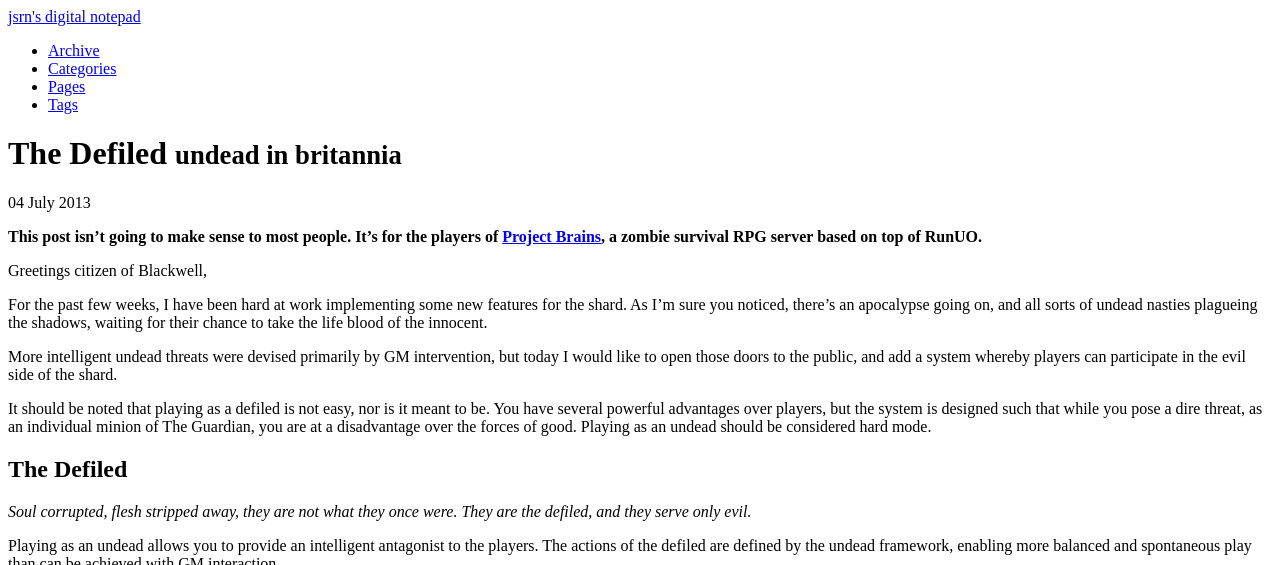
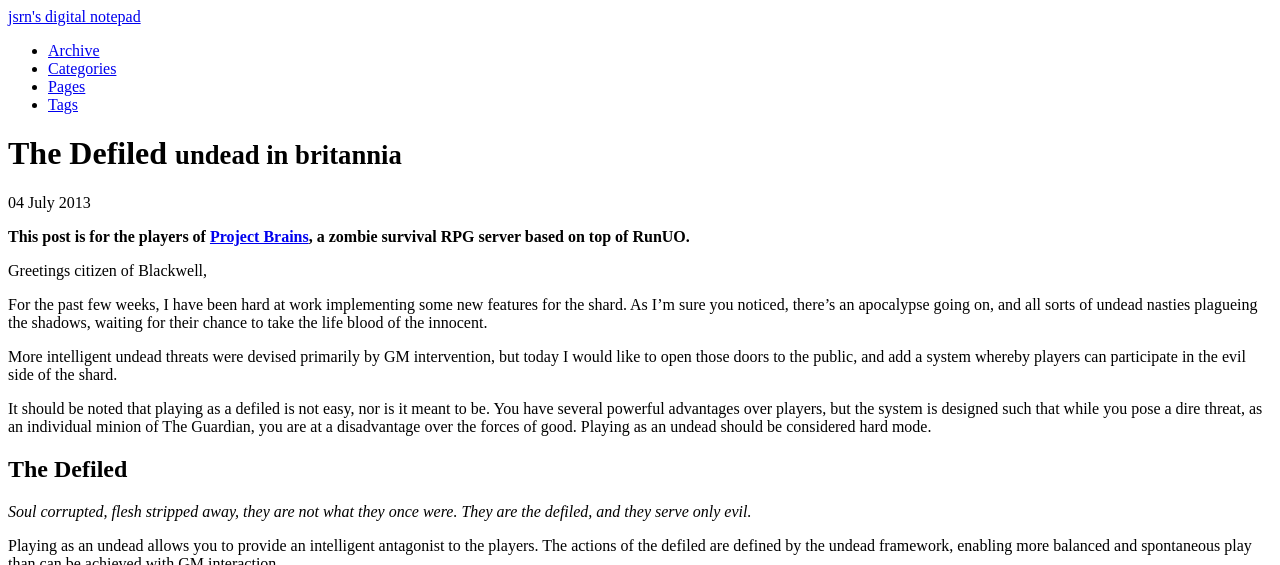
Before and after one commit to nineworldsbooks/nineworldsbooks.github.io, a Jekyll site: the page built from _posts/2013-07-04-the-defiled.md, in a window 1280 px wide and 900 px high, cut to the strip 0-565 px from the top of the window. Built offline with Jekyll 4.4.1, drawn with Linux system fonts in a browser that asks for light colours; comment, search, counter and statistics services are not loaded.

Commit message:
Less tooly

```diff
--- a/_posts/2013-07-04-the-defiled.md
+++ b/_posts/2013-07-04-the-defiled.md
@@ -8,7 +8,7 @@ tags: [undead, announcement, ultima online]
 ---
 {% include JB/setup %}
 
-**This post isn't going to make sense to most people. It's for the players of [Project Brains](https://github.com/jsrn/ZUOmbies), a zombie survival RPG server based on top of RunUO.**
+**This post is for the players of [Project Brains](https://github.com/jsrn/ZUOmbies), a zombie survival RPG server based on top of RunUO.**
 
 Greetings citizen of Blackwell,
 
```
